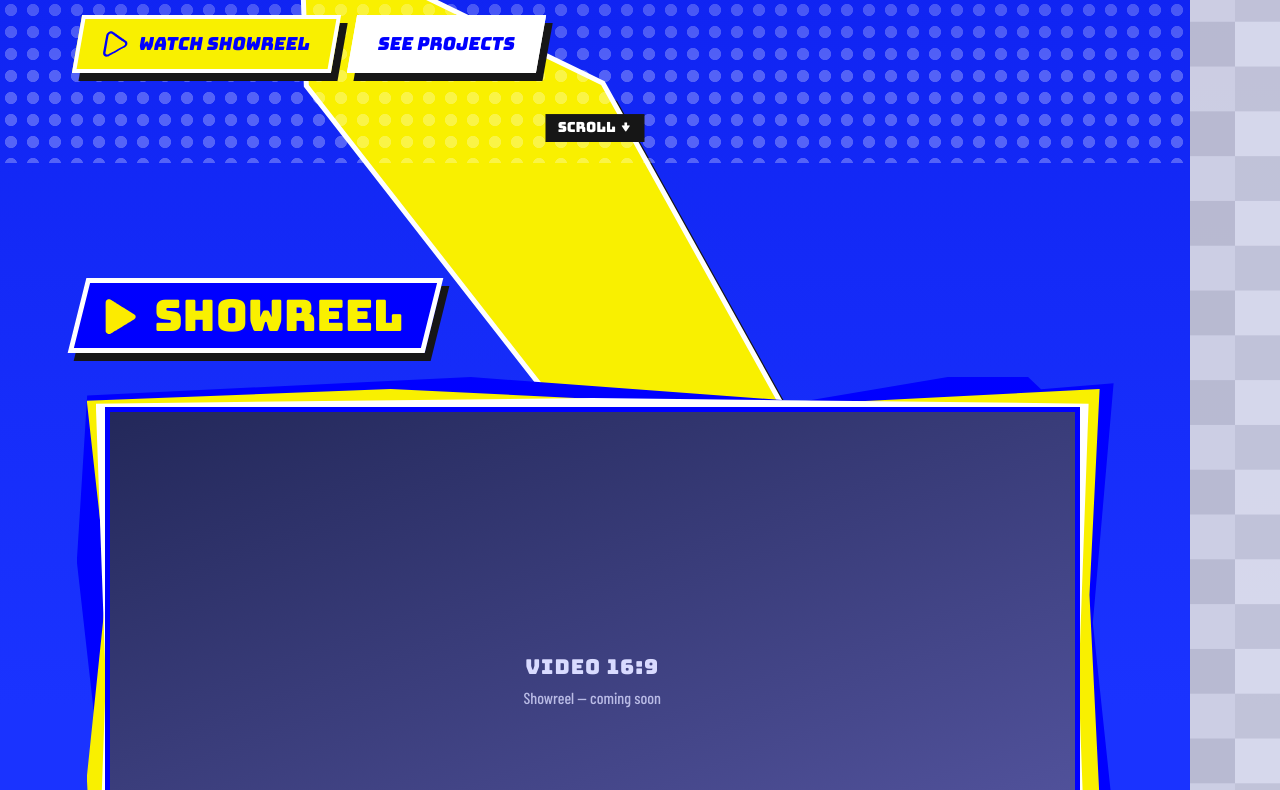
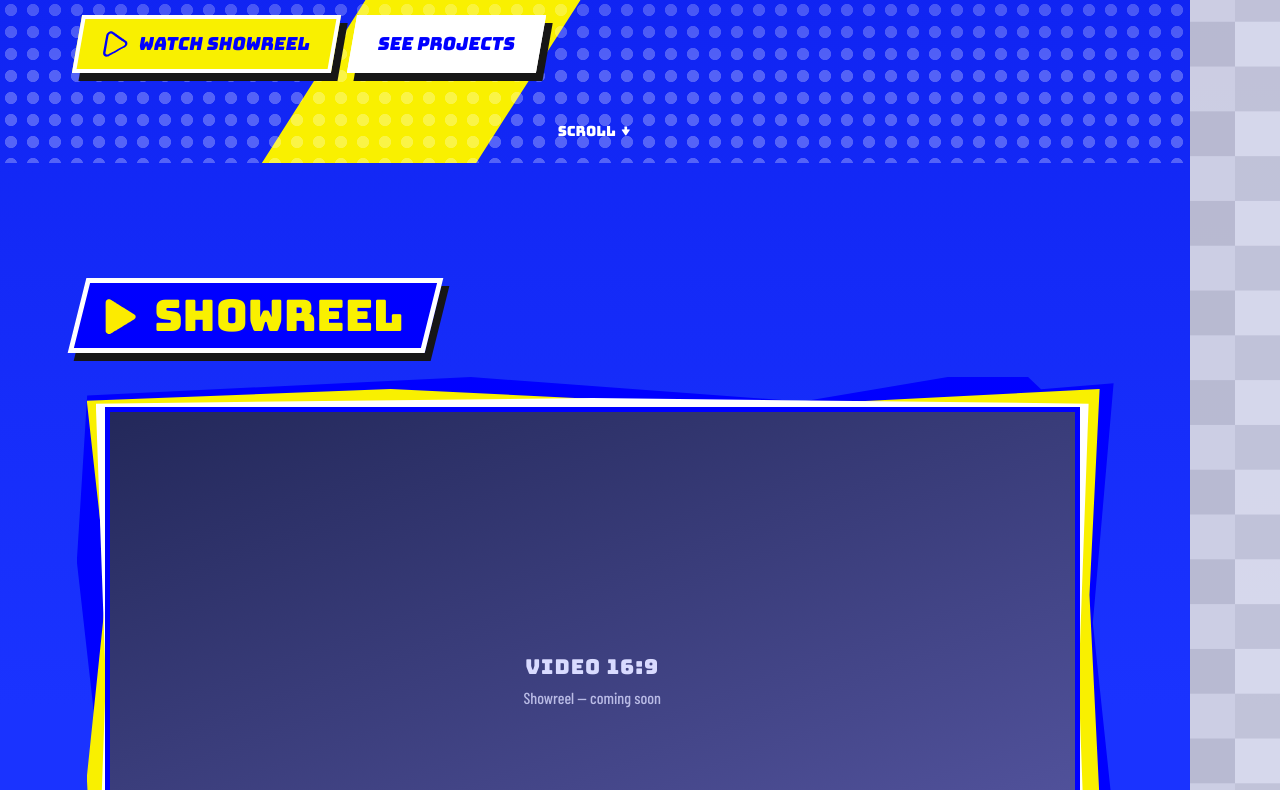
Before and after one commit to Troytrang/wp, a plain HTML site: page index.html in a window 1280 px wide. Shown: the part 695-1485 px from the top of the page. Drawn offline with nearby package versions, Linux system fonts and the light colour scheme.

Commit message:
Remove the page-long bolt; back to the original hero and contact bolts
Co-Authored-By: Claude Opus 5.5 <noreply@anthropic.com>
Claude-Session: https://claude.ai/code/session_01NmR6uK76PFpRe4fKHH3cva

```diff
--- a/index.html
+++ b/index.html
@@ -16,7 +16,6 @@
 <body>
 <a class="skip" href="#work">Skip to work</a>
 <div class="pixels" aria-hidden="true"></div>
-<svg class="megabolt" id="megabolt" aria-hidden="true"></svg>
 
 <header class="topbar">
   <a class="brand" href="#top" aria-label="Back to top"><img src="assets/star.svg" alt="" class="brand-star"> THU TRANG</a>
@@ -31,6 +30,7 @@
 <main id="top">
   <!-- HERO -->
   <section class="hero" aria-labelledby="hero-name">
+    <div class="bolt" aria-hidden="true"></div>
     <div class="halftone" aria-hidden="true"></div>
 
     <div class="hero-inner">
@@ -87,6 +87,7 @@
 
   <!-- CONTACT -->
   <section id="contact" class="contact" aria-labelledby="contact-title">
+    <div class="bolt bolt-2" aria-hidden="true"></div>
     <h2 id="contact-title" class="name-block small">
       <span class="nb nb-1">LET'S WORK</span>
       <span class="nb nb-2">TOGETHER</span>
--- a/script.js
+++ b/script.js
@@ -233,36 +233,6 @@
   }
   watchPreviews();
 
-  /* ---------- page-long lightning bolt ---------- */
-  const mb = $("#megabolt");
-  function drawBolt() {
-    const W = document.documentElement.clientWidth, H = document.body.scrollHeight;
-    const phone = W < 700;
-    const half = phone ? W * 0.09 : Math.max(60, W * 0.075);   // half width of the band
-    const lo = phone ? 0.2 : 0.28, hi = phone ? 0.8 : 0.72;   // how far it swings left / right
-    const step = phone ? 620 : 780;                           // vertical distance per zig
-    // centre line: alternate sides; each turn has a short flat "kick" like a lightning jog
-    const pts = [[W * 0.66, -40]];
-    let y = 0, left = true;
-    while (y < H + step) {
-      y += step;
-      const x = W * (left ? lo : hi);
-      pts.push([x, y - step * 0.12], [x + (left ? 1 : -1) * W * 0.07, y]);
-      left = !left;
-    }
-    // thickness changes along the bolt: fat at some turns, thin at others (fixed pattern, so it doesn't jump on resize)
-    const pattern = [1.15, 0.55, 1.45, 0.8, 0.45, 1.3, 0.95, 0.5, 1.5, 0.7];
-    const wAt = (i) => half * pattern[i % pattern.length];
-    const L = pts.map(([x, y], i) => [x - wAt(i), y]), R = pts.map(([x, y], i) => [x + wAt(i) * (0.8 + (i % 3) * 0.15), y]).reverse();
-    const d = "M" + [...L, ...R].map(([x, y]) => `${x.toFixed(1)} ${y.toFixed(1)}`).join(" L") + " Z";
-    mb.setAttribute("viewBox", `0 0 ${W} ${H}`);
-    mb.setAttribute("height", H);
-    mb.innerHTML = `<path class="shadow" d="${d}" transform="translate(16 16)"/><path class="edge" d="${d}"/><path class="core" d="${d}"/>`;
-  }
-  drawBolt();
-  if (!matchMedia("(prefers-reduced-motion: reduce)").matches) mb.classList.add("draw");
-  let bt; new ResizeObserver(() => { clearTimeout(bt); bt = setTimeout(drawBolt, 120); }).observe(document.body);
-
   /* ---------- custom cursor ---------- */
   const cur = $("#cursor");
   if (matchMedia("(pointer: fine)").matches && !matchMedia("(prefers-reduced-motion: reduce)").matches) {
--- a/style.css
+++ b/style.css
@@ -295,15 +295,3 @@ main, .foot { position: relative; z-index: 1; }
   html.has-cursor .lightbox, html.has-cursor .lightbox * { cursor: auto !important; }
   html.has-cursor .lightbox button { cursor: pointer !important; }
 }
-
-/* ---------- one lightning bolt zig-zagging down the whole page ---------- */
-.megabolt { position: absolute; left: 0; top: 0; width: 100%; z-index: 0; pointer-events: none; overflow: visible; }
-.megabolt .shadow { fill: var(--ink); }
-.megabolt .edge { fill: none; stroke: var(--white); stroke-width: 10; stroke-linejoin: miter; }
-.megabolt .core { fill: var(--yel); }
-.megabolt.draw .core, .megabolt.draw .shadow, .megabolt.draw .edge { animation: boltin 1.1s cubic-bezier(.3,1.2,.4,1) both; }
-@keyframes boltin { from { clip-path: inset(0 0 100% 0); } to { clip-path: inset(0 0 0 0); } }
-/* text that sits straight on the background gets its own ground so it stays readable over the bolt */
-.panel-side p { background: var(--blue-2); padding: 10px 18px; box-shadow: 7px 7px 0 var(--ink); }
-.about-text { background: var(--blue-2); padding: 30px 30px 26px; border: 6px solid var(--white); box-shadow: 12px 12px 0 var(--ink); }
-.scroll-hint { background: var(--ink); padding: 4px 12px; }
```
